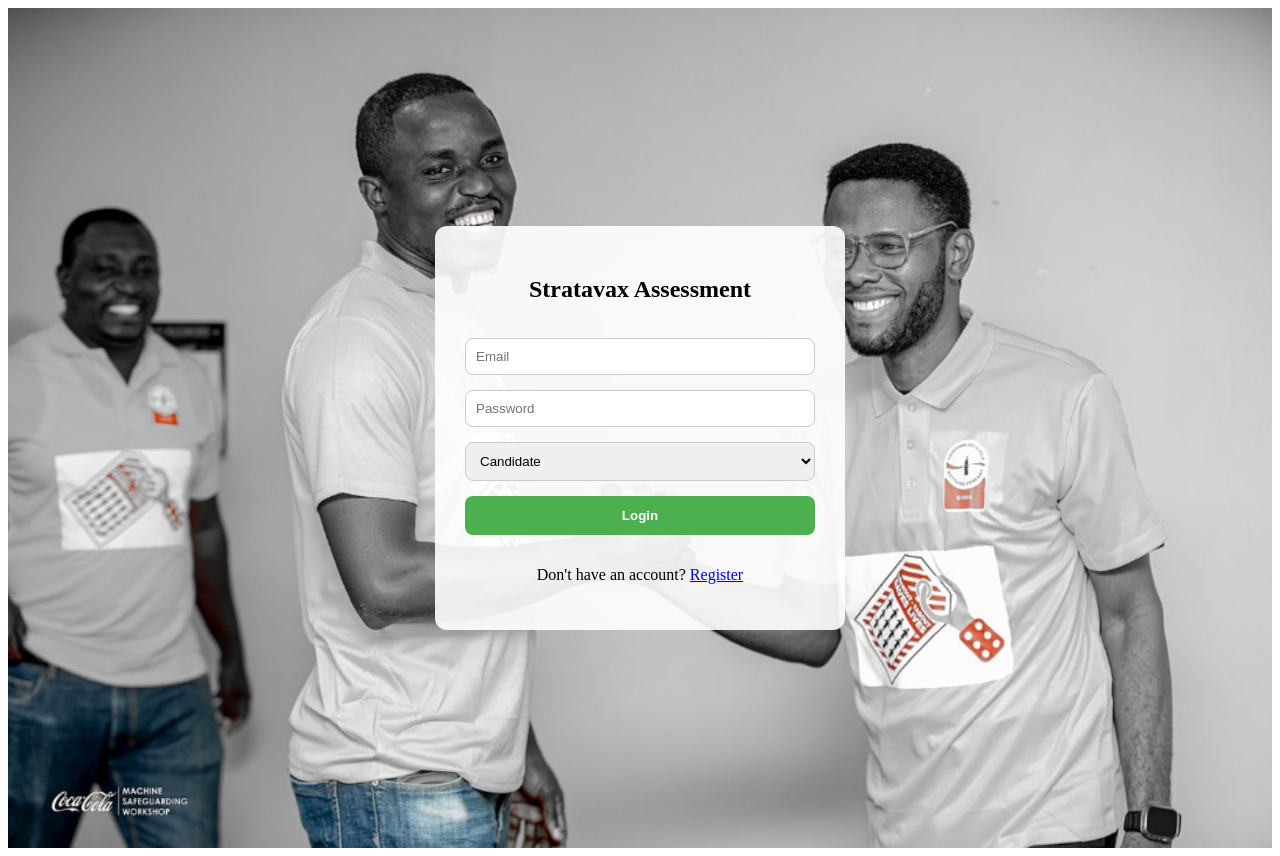
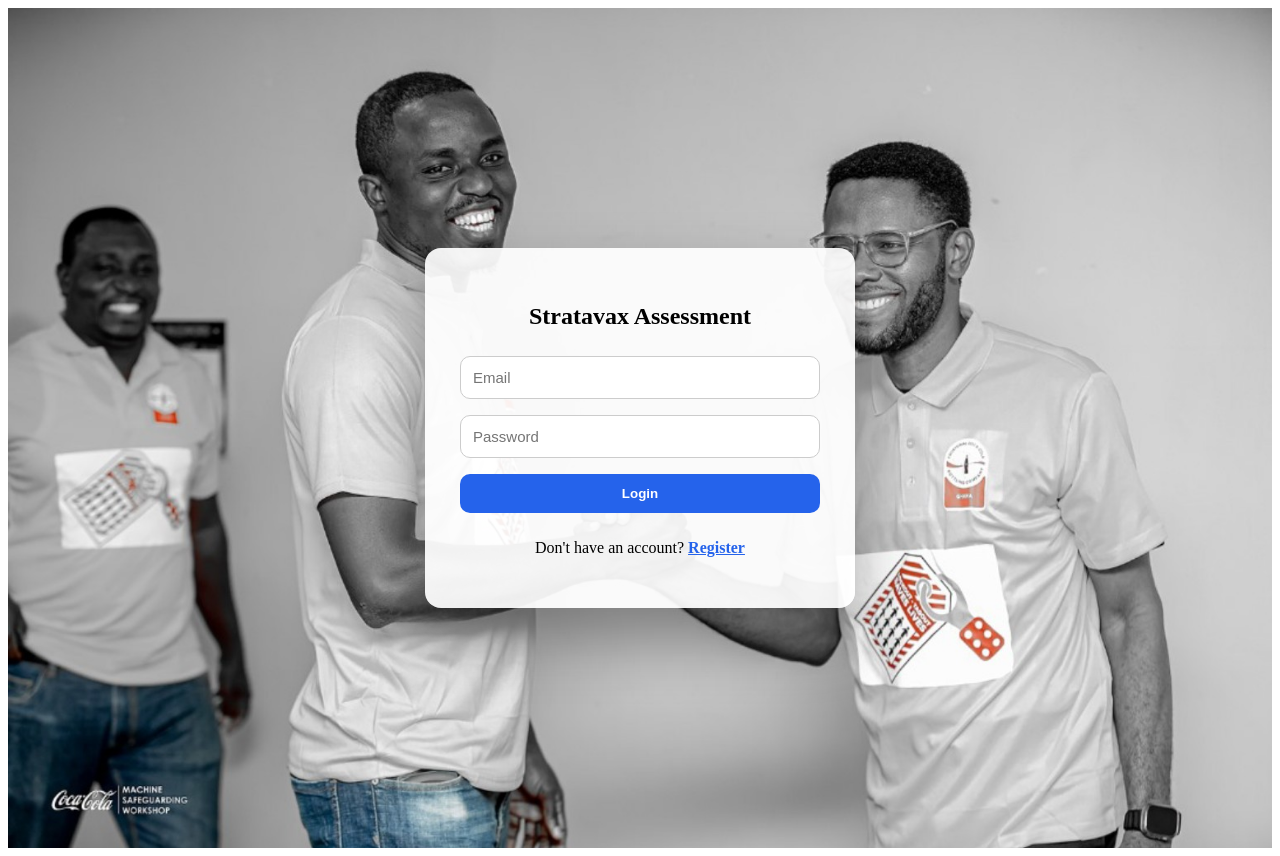
Before and after one commit to sbyiadom/my-assessment-app, a Next.js app: page /login in a window 1280 px wide. Built offline with nearby package versions, Linux system fonts and the light colour scheme.

Commit message:
Update login.js

```diff
--- a/pages/login.js
+++ b/pages/login.js
@@ -6,41 +6,34 @@ export default function Login() {
   const router = useRouter();
   const [email, setEmail] = useState("");
   const [password, setPassword] = useState("");
-  const [role, setRole] = useState("candidate");
   const [error, setError] = useState("");
+  const [loading, setLoading] = useState(false);
 
   const handleLogin = async (e) => {
     e.preventDefault();
     setError("");
+    setLoading(true);
 
     const { data, error } = await supabase.auth.signInWithPassword({
-  email,
-  password
-});
+      email,
+      password,
+    });
 
-if (!error) {
-  const role = data.user.user_metadata.role;
+    setLoading(false);
 
-  if (role === 'supervisor') {
-    router.push('/supervisor');
-  } else {
-    router.push('/assessment/active');
-  }
-}
-
-
-    if (error || !data) {
-      setError("User not found with this role");
+    if (error) {
+      setError(error.message);
       return;
     }
 
-    if (data.password !== password) {
-      setError("Incorrect password");
-      return;
+    const role = data.user.user_metadata.role;
+
+    // 🔐 Route strictly by stored role
+    if (role === "supervisor") {
+      router.push("/supervisor");
+    } else {
+      router.push("/assessment/active");
     }
-
-    // Save user in localStorage/session or context if needed
-    router.push("/assessment/1"); // Redirect to assessment
   };
 
   return (
@@ -48,6 +41,7 @@ if (!error) {
       style={{
         backgroundImage: "url('/images/login-bg.jpg')",
         backgroundSize: "cover",
+        backgroundPosition: "center",
         minHeight: "100vh",
         display: "flex",
         justifyContent: "center",
@@ -58,16 +52,19 @@ if (!error) {
       <form
         onSubmit={handleLogin}
         style={{
-          backgroundColor: "rgba(255,255,255,0.9)",
-          padding: 30,
-          borderRadius: 12,
-          width: 350,
+          backgroundColor: "rgba(255,255,255,0.92)",
+          padding: 35,
+          borderRadius: 16,
+          width: 360,
           display: "flex",
           flexDirection: "column",
-          gap: 15,
+          gap: 16,
+          boxShadow: "0 30px 60px rgba(0,0,0,0.35)",
         }}
       >
-        <h2 style={{ textAlign: "center" }}>Stratavax Assessment</h2>
+        <h2 style={{ textAlign: "center", marginBottom: 10 }}>
+          Stratavax Assessment
+        </h2>
 
         {error && (
           <p style={{ color: "red", textAlign: "center" }}>{error}</p>
@@ -79,7 +76,7 @@ if (!error) {
           value={email}
           required
           onChange={(e) => setEmail(e.target.value)}
-          style={{ padding: 10, borderRadius: 8, border: "1px solid #ccc" }}
+          style={input}
         />
 
         <input
@@ -88,37 +85,39 @@ if (!error) {
           value={password}
           required
           onChange={(e) => setPassword(e.target.value)}
-          style={{ padding: 10, borderRadius: 8, border: "1px solid #ccc" }}
+          style={input}
         />
-
-        <select
-          value={role}
-          onChange={(e) => setRole(e.target.value)}
-          style={{ padding: 10, borderRadius: 8, border: "1px solid #ccc" }}
-        >
-          <option value="candidate">Candidate</option>
-          <option value="supervisor">Supervisor</option>
-        </select>
 
         <button
           type="submit"
+          disabled={loading}
           style={{
             padding: 12,
-            backgroundColor: "#4CAF50",
+            backgroundColor: "#2563eb",
             color: "#fff",
             border: "none",
-            borderRadius: 8,
+            borderRadius: 10,
             cursor: "pointer",
             fontWeight: "bold",
           }}
         >
-          Login
+          {loading ? "Signing in..." : "Login"}
         </button>
 
-        <p style={{ textAlign: "center" }}>
-          Don't have an account? <a href="/register">Register</a>
+        <p style={{ textAlign: "center", marginTop: 10 }}>
+          Don&apos;t have an account?{" "}
+          <a href="/register" style={{ color: "#2563eb", fontWeight: "bold" }}>
+            Register
+          </a>
         </p>
       </form>
     </div>
   );
 }
+
+const input = {
+  padding: 12,
+  borderRadius: 10,
+  border: "1px solid #ccc",
+  fontSize: 15,
+};
```
